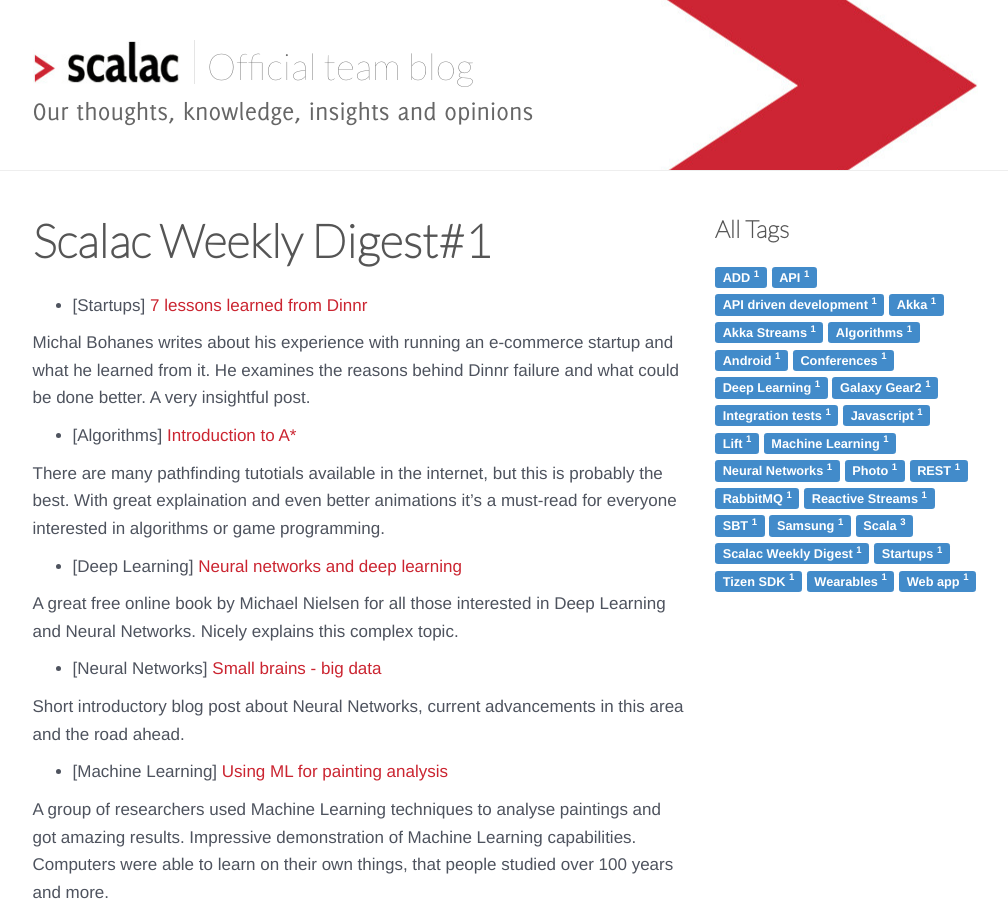
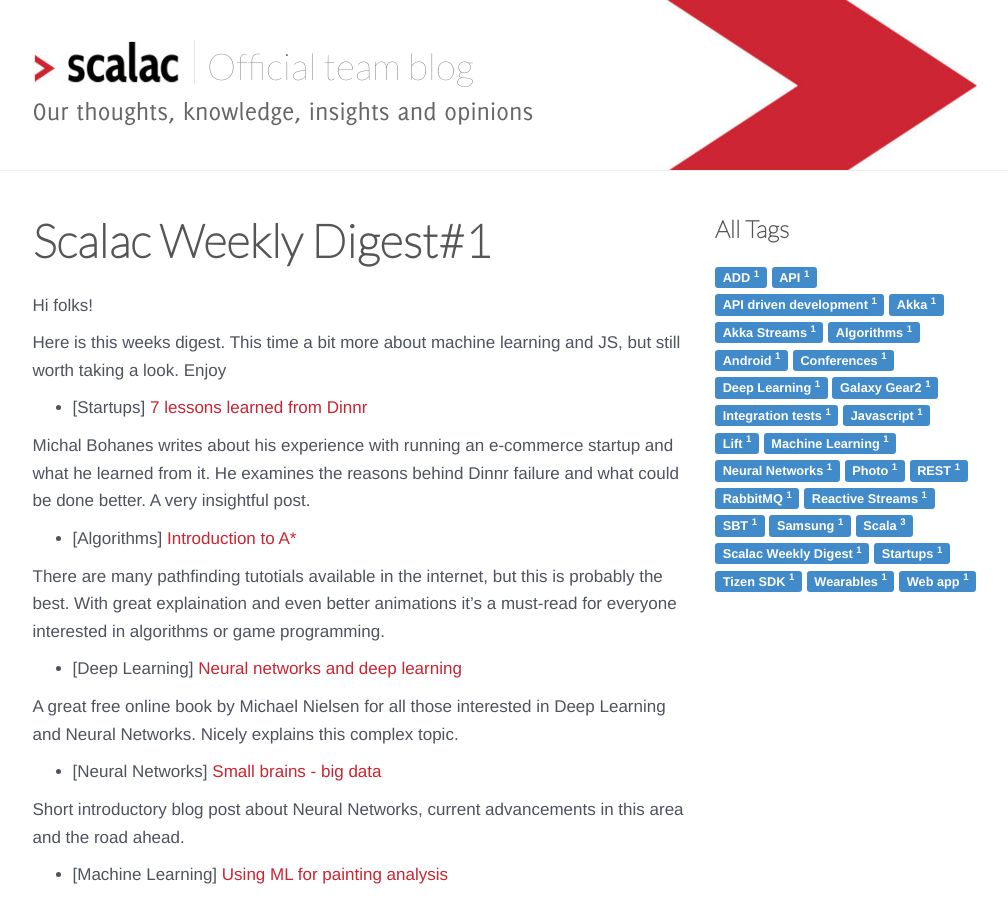
Before and after one commit to serafinmaciej/ScalaConsultants.github.io, a Jekyll site: the page built from _posts/2014-09-12-digest-1.markdown, in a window 1280 px wide and 900 px high. Shown: the whole window, without its empty margins (135-1143 px from the left). Built offline with Jekyll 4.4.1, drawn with Linux system fonts in a browser that asks for light colours; comment, search, counter and statistics services are not loaded.

Commit message:
Update 2014-09-12-digest-1.markdown

```diff
--- a/_posts/2014-09-12-digest-1.markdown
+++ b/_posts/2014-09-12-digest-1.markdown
@@ -16,24 +16,34 @@
 - Javascript
 ---
 
+Hi folks!
+
+Here is this weeks digest. This time a bit more about machine learning and JS, but still worth taking a look. Enjoy
+
 * \[Startups\] [7 lessons learned from Dinnr](https://medium.com/@michalbohanes/seven-lessons-i-learned-from-the-failure-of-my-first-startup-dinnr-c166d1cfb8b8)
 
 Michal Bohanes writes about his experience with running an e-commerce startup and what he learned from it. He examines the reasons behind Dinnr failure and what could be done better. A very insightful post.
+
 * \[Algorithms\] [Introduction to A*](http://www.redblobgames.com/pathfinding/a-star/introduction.html)
 
 There are many pathfinding tutotials available in the internet, but this is probably the best. With great explaination and even better animations it's a must-read for everyone interested in algorithms or game programming.
+
 * \[Deep Learning\] [Neural networks and deep learning](http://neuralnetworksanddeeplearning.com/index.html)
 
 A great free online book by Michael Nielsen for all those interested in Deep Learning and Neural Networks. Nicely explains this complex topic.
+
 * \[Neural Networks\] [Small brains - big data](http://radar.oreilly.com/2014/09/small-brains-big-data.html)
 
 Short introductory blog post about Neural Networks, current advancements in this area and the road ahead.
+
 * \[Machine Learning\] [Using ML for painting analysis](https://medium.com/the-physics-arxiv-blog/when-a-machine-learning-algorithm-studied-fine-art-paintings-it-saw-things-art-historians-had-never-b8e4e7bf7d3e)
 
 A group of researchers used Machine Learning techniques to analyse paintings and got amazing results. Impressive demonstration of Machine Learning capabilities. Computers were able to learn on their own things, that people studied over 100 years and more.
+
 * \[Javascript\] [Memory management masterclass](https://speakerdeck.com/addyosmani/javascript-memory-management-masterclass)
 
 Addy Osmani gave an amazing presentation about dealing with memory in JS-based apps. Here are the slides. If you work with frontend definitely take a look.
+
 * \[Javascript\] [AngularJS style guide](https://github.com/mgechev/angularjs-style-guide)
 
 Make sure your Angular code is state of the art with this comprehensive style guide. As Angular is probably the most widely used javascript framework it's worth to make sure you get it right
```
